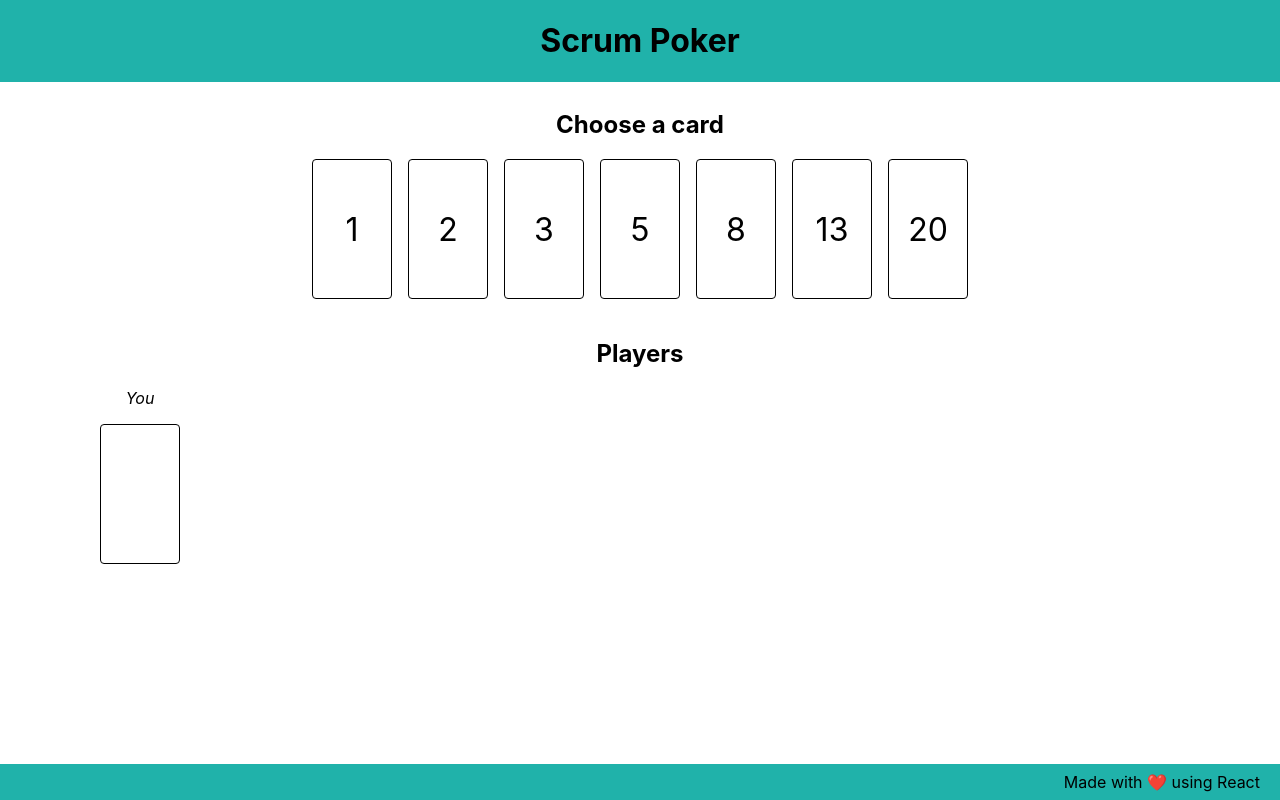
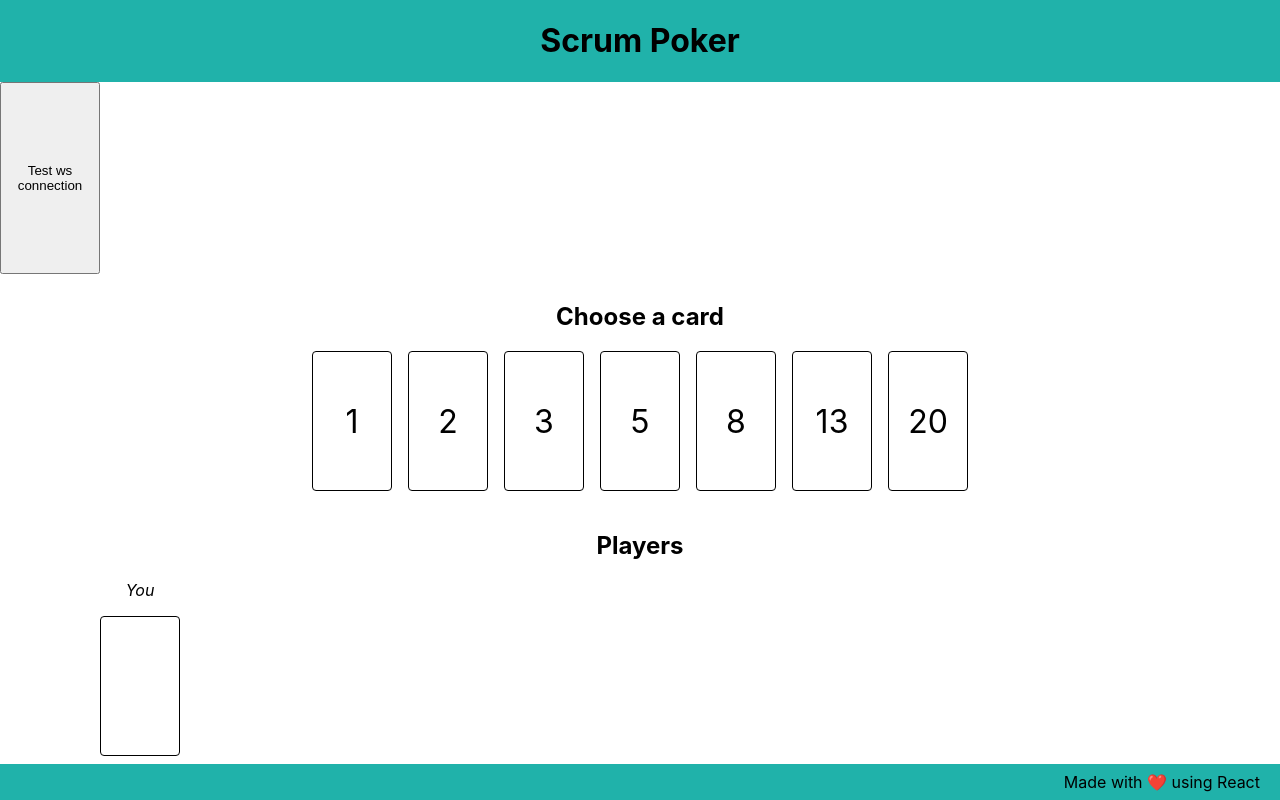
Before and after one commit to strangebreww/scrum-poker, a React (Vite) app: page / in a window 1280 px wide. Built offline with nearby package versions, Linux system fonts and the light colour scheme; no server answers.

Commit message:
Connect to server

```diff
--- a/src/App.jsx
+++ b/src/App.jsx
@@ -1,13 +1,40 @@
+import { useEffect, useState } from "react";
 import "./App.css";
 import Poker from "./Poker";
 
 function App() {
+	const [client, setClient] = useState();
+
+	const send = () => {
+		client.send(
+			JSON.stringify({ name: "test-name", message: "test-message" })
+		);
+	};
+
+	useEffect(() => {
+		const ws = new WebSocket("ws://localhost:8000");
+
+		ws.onmessage = (message) => {
+			try {
+				const messages = JSON.parse(message.data);
+
+				console.log("received", messages);
+			} catch (e) {
+				console.error(e.message);
+			}
+		};
+
+		setClient(ws);
+	}, []);
 
 	return (
 		<>
 			<header>
 				<h1>Scrum Poker</h1>
 			</header>
+			<button onClick={send} style={{ width: 100 }}>
+				Test ws connection
+			</button>
 			<main className="App">
 				<Poker />
 			</main>
```
Also changed, not shown: .prettierrc.json.
